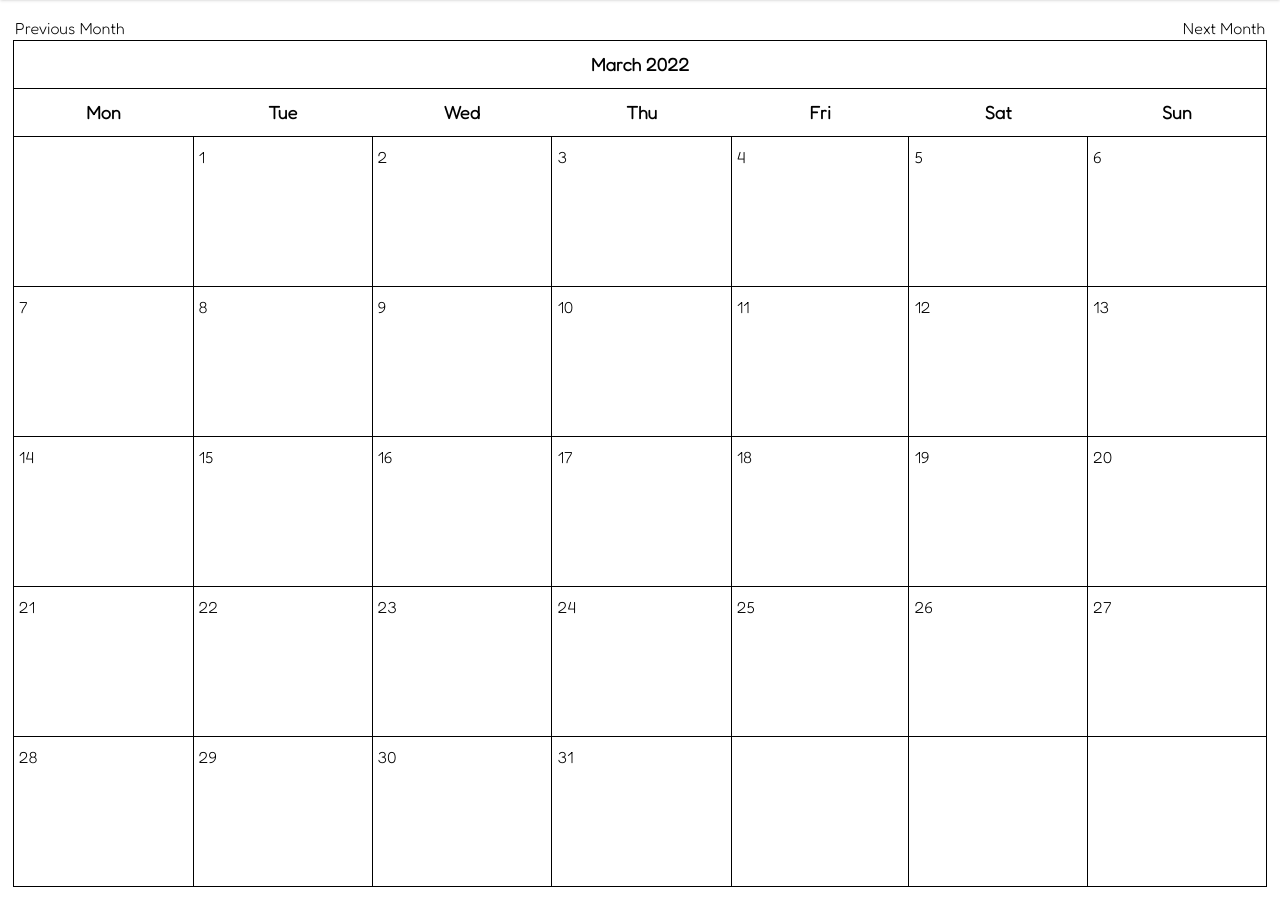
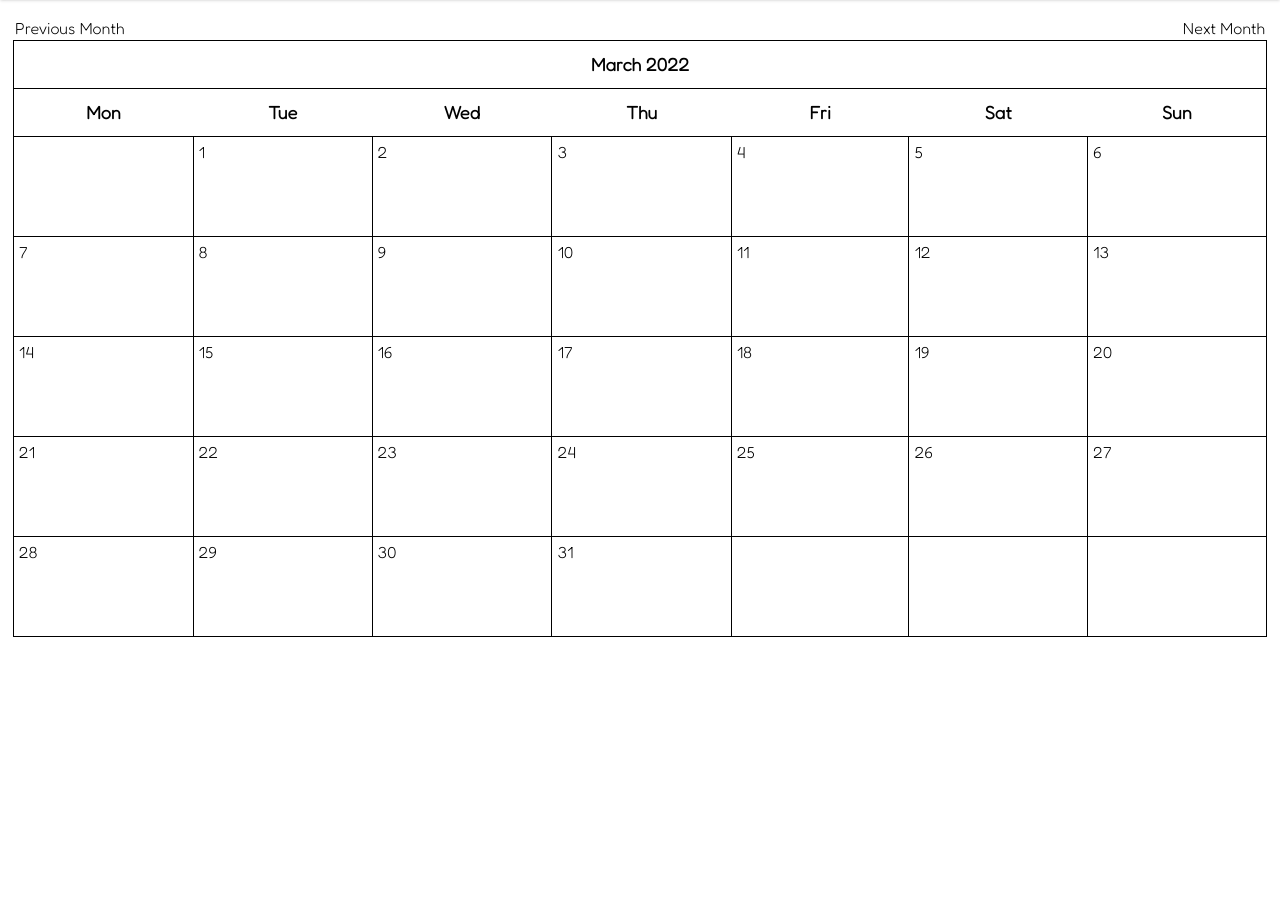
Before and after one commit to redmac135/mindful, a Django app: page /dashboard/ in a window 1280 px wide. Shown: the part 69-967 px from the top of the page. After the commit the page ends 706 px from the top, so only its background shows below. Run offline with Django 4.2, Linux system fonts and the light colour scheme; the visitor is signed in with stand-in values (Sample User, id 1); data that the repository does not hold is empty; style sheets or scripts are compiled from the project's sources; some libraries are stand-ins or nearby versions.

Commit message:
Dashboard calendar styling

```diff
--- a/reflection/static/reflection/css/dashboard.css
+++ b/reflection/static/reflection/css/dashboard.css
@@ -16,8 +16,7 @@
 
 .calendar td {
     width: 200px;
-    height: 150px;
-    padding: 20px 0px 0px 5px;
+    height: 100px;
 }
 
 .month {
@@ -25,12 +24,15 @@
 }
 
 .date {
+    position: relative;
     font-size: 16px;
+    top: 15px;
+    left: 5px;
 }
 
-ul {
+ul.feeling-icon {
     height: 100%;
-    padding: 0px 5px 0px 20px;
+    text-align: center;
 }
 
 a {
--- a/reflection/utils.py
+++ b/reflection/utils.py
@@ -18,7 +18,7 @@ class ReflectionCalendar(HTMLCalendar):
         )
 
         if day != 0:
-            return f"<td><span class='date'>{day}</span><ul> {d} </ul></td>"
+            return f"<td><div class='date'>{day}</div><ul class='feeling-icon'> {d} </ul></td>"
         return "<td></td>"
 
     def formatweek(self, theweek, events):
```
